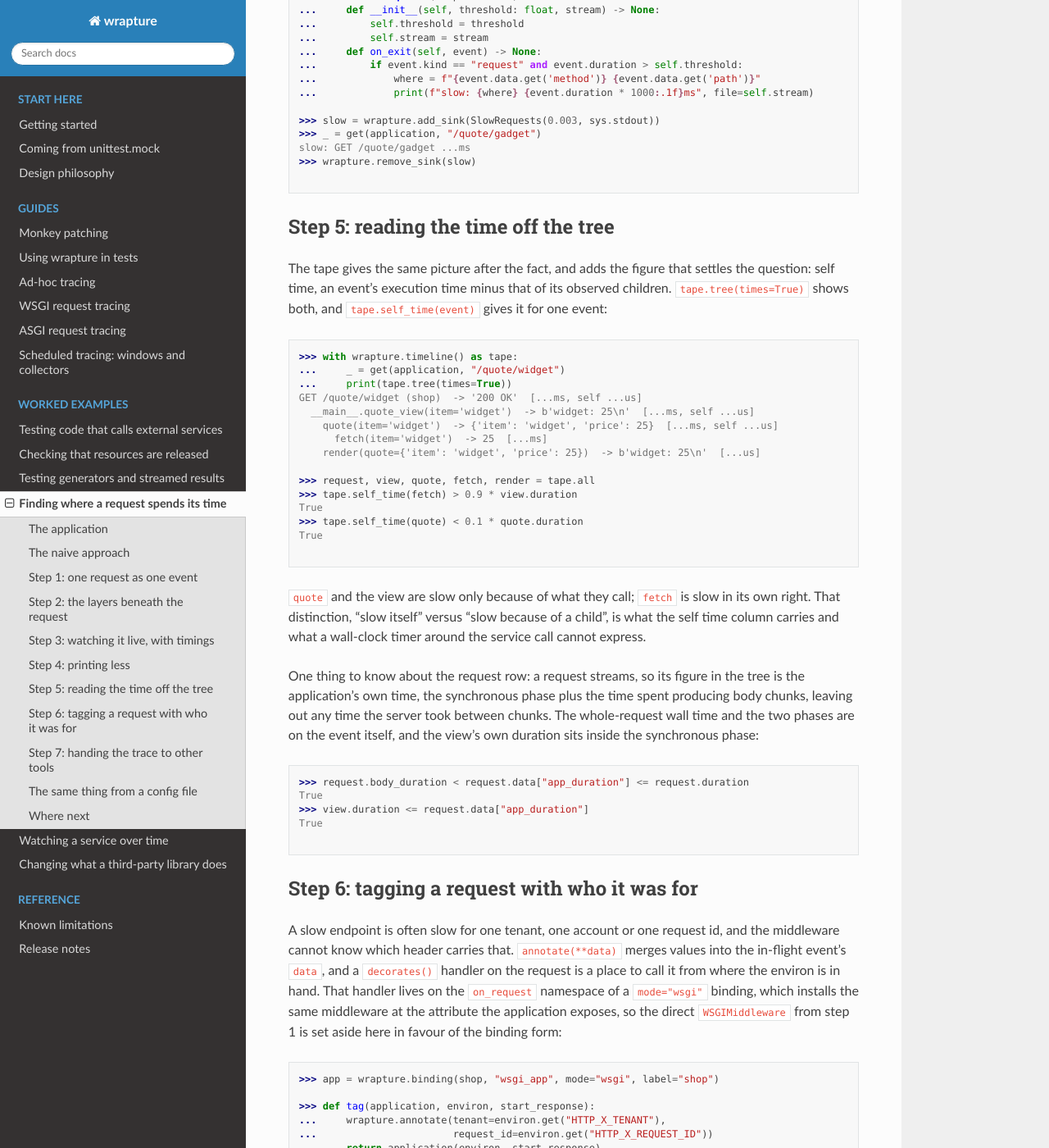
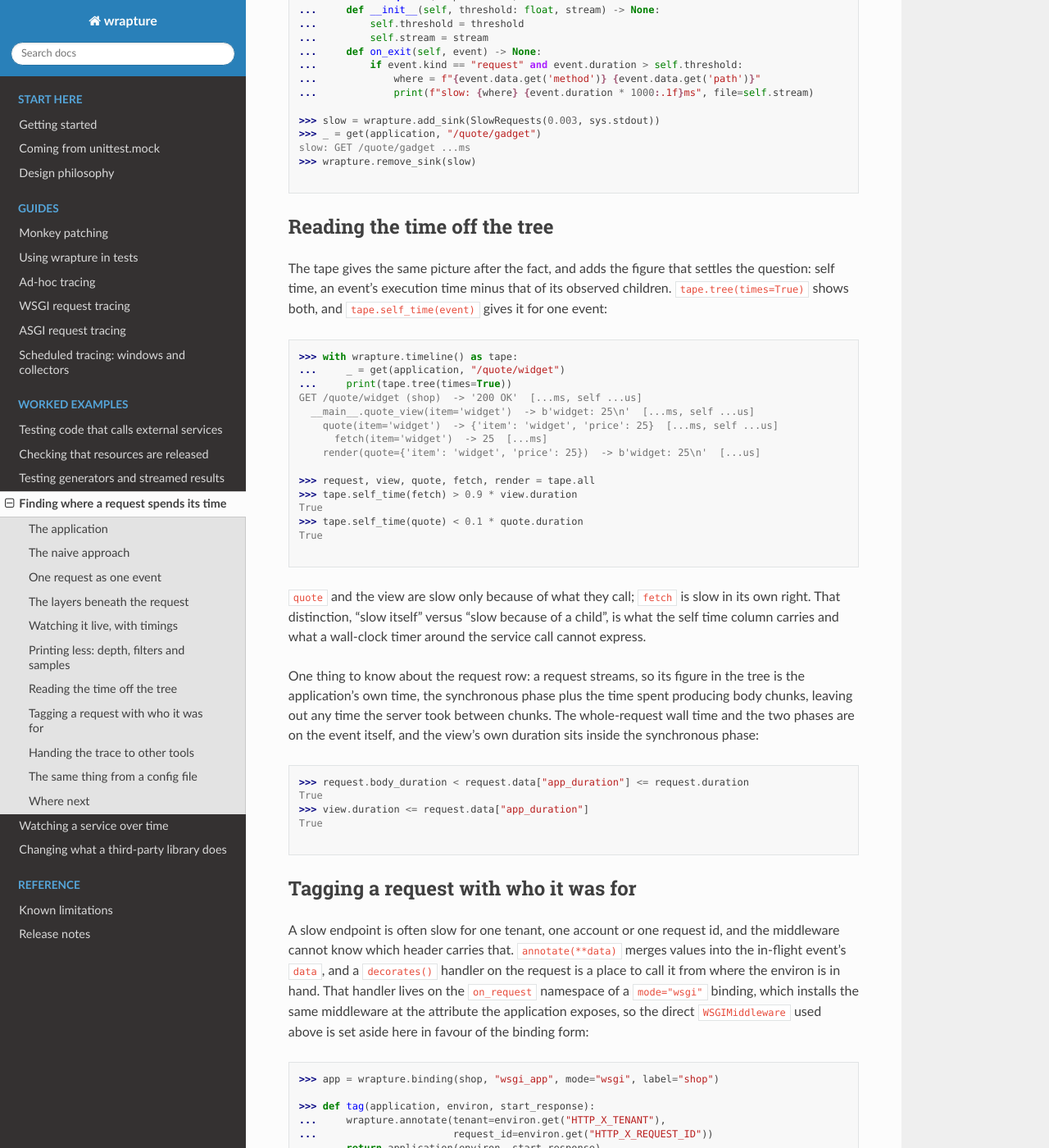
Before and after one commit to GrahamDumpleton/wrapture, a Sphinx documentation site: the page built from docs/example-request-timing.md, in a window 1280 px wide and 1400 px high, scrolled down 4521 px. Shown: the whole window at 82% size. Built offline with Sphinx 7.4.7 and the Read the Docs theme 3.1.0, drawn with Linux system fonts in a browser that asks for light colours; some of the changed text lies outside the part shown.

Commit message:
Drop step numbering from the request timing example headings

````diff
--- a/docs/example-request-timing.md
+++ b/docs/example-request-timing.md
@@ -106,7 +106,7 @@ numbers arrive as separate log lines that you correlate by eye, and
 none of them are tied to the request they belong to, so a slow request
 among fast ones is invisible in the average.
 
-## Step 1: one request as one event
+## One request as one event
 
 `WSGIMiddleware` wraps a WSGI application and records each request as
 a single event: the method and path on the opening line, the status
@@ -137,7 +137,7 @@ application the body is one chunk built before the call returned, so
 almost all of the time is in the synchronous phase, which is where the
 layers beneath run.
 
-## Step 2: the layers beneath the request
+## The layers beneath the request
 
 The service, repository and template are methods on classes, so
 bindings reach them, held here in one group and applied together. The
@@ -169,7 +169,7 @@ GET /quote/widget (shop)  -> '200 OK'
 That is the request as it ran, with real arguments and real results,
 and no timer in any of the layers.
 
-## Step 3: watching it live, with timings
+## Watching it live, with timings
 
 `Printer` is a process sink: register it and every recorded event
 prints as it happens, an opening line as each operation begins and a
@@ -201,7 +201,7 @@ The answer is already readable: `fetch` accounts for essentially all of
 is microseconds. The request's closing line shows time to last byte
 and the body's own share.
 
-## Step 4: printing less
+## Printing less: depth, filters and samples
 
 On a busy application the full tree per request is too much. The
 combinators wrap a sink and gate what reaches it. `Depth(1, ...)`
@@ -265,7 +265,7 @@ slow: GET /quote/gadget ...ms
 
 ```
 
-## Step 5: reading the time off the tree
+## Reading the time off the tree
 
 The tape gives the same picture after the fact, and adds the figure
 that settles the question: self time, an event's execution time minus
@@ -310,7 +310,7 @@ True
 
 ```
 
-## Step 6: tagging a request with who it was for
+## Tagging a request with who it was for
 
 A slow endpoint is often slow for one tenant, one account or one
 request id, and the middleware cannot know which header carries that.
@@ -319,7 +319,7 @@ a `decorates()` handler on the request is a place to call it from where
 the environ is in hand. That handler lives on the `on_request`
 namespace of a `mode="wsgi"` binding, which installs the same
 middleware at the attribute the application exposes, so the direct
-`WSGIMiddleware` from step 1 is set aside here in favour of the binding
+`WSGIMiddleware` used above is set aside here in favour of the binding
 form:
 
 ```python
@@ -352,7 +352,7 @@ and in a test the same expression selects the request to assert on;
 because the binding has patched `shop.wsgi_app` and wrapping the app
 twice would record every request twice.
 
-## Step 7: handing the trace to other tools
+## Handing the trace to other tools
 
 For a request with a dozen layers the printed tree stops being the
 easiest reading. `chrome_trace()` renders a tape as Chrome trace JSON,
@@ -434,7 +434,7 @@ depth = 3
 
 Every key after `type` goes to the `Printer` constructor, except the
 gating keys `depth`, `sample` and `filter`, which are the file's
-spelling of the combinators from step 4; `filter = { kind = "request" }`
+spelling of the combinators shown earlier; `filter = { kind = "request" }`
 would give the access-log view. Save it as `timing.toml` next to the
 example and run the example's script under it; the runner applies the
 config, then runs `main.py` as `__main__` (Flask is not a dependency
@@ -460,7 +460,7 @@ The same file traces the development server, with the trees arriving
 in its log as requests come in
 (`uv run --with flask python -m wrapture --config timing.toml -m flask --app myapp run`),
 and adding a second `[[sink]]` of type `jsonlines` streams every event
-to a file for step 7's exporters afterwards.
+to a file for the exporters afterwards.
 
 ## Where next
 
````
